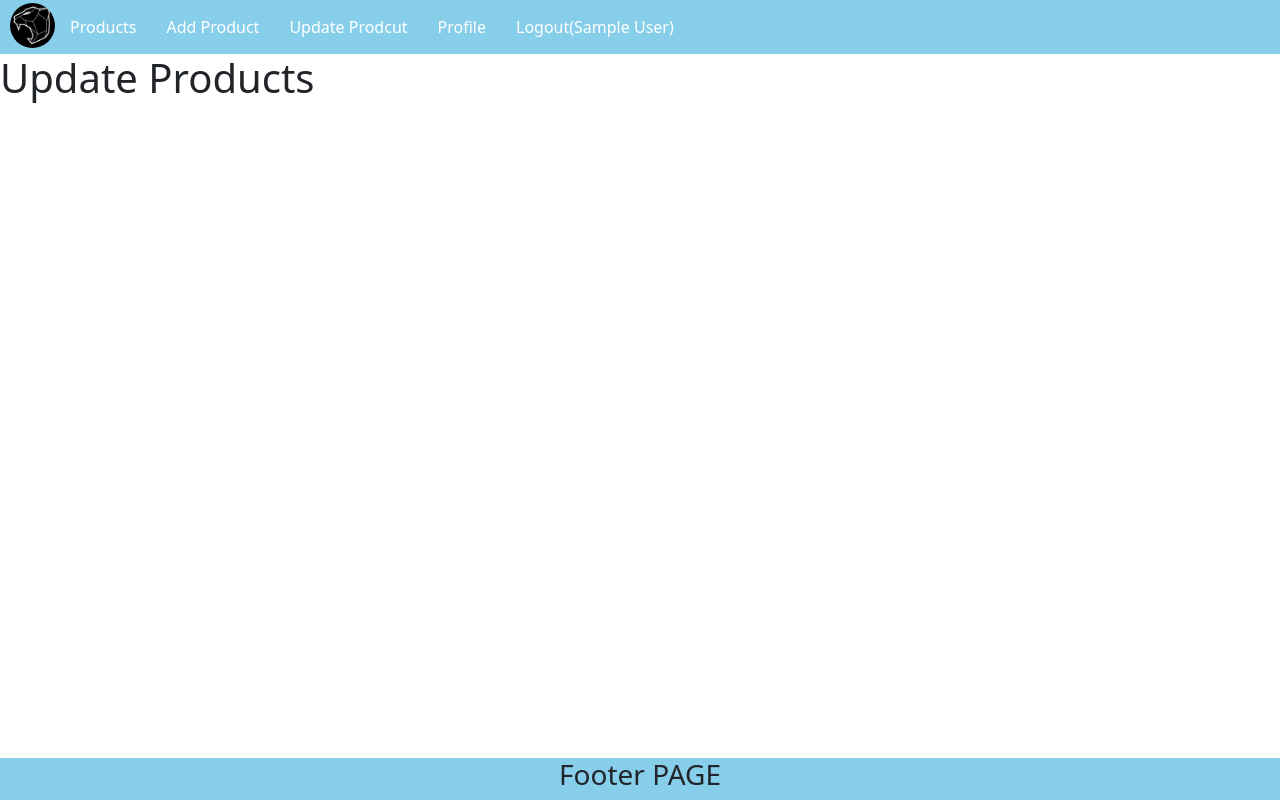
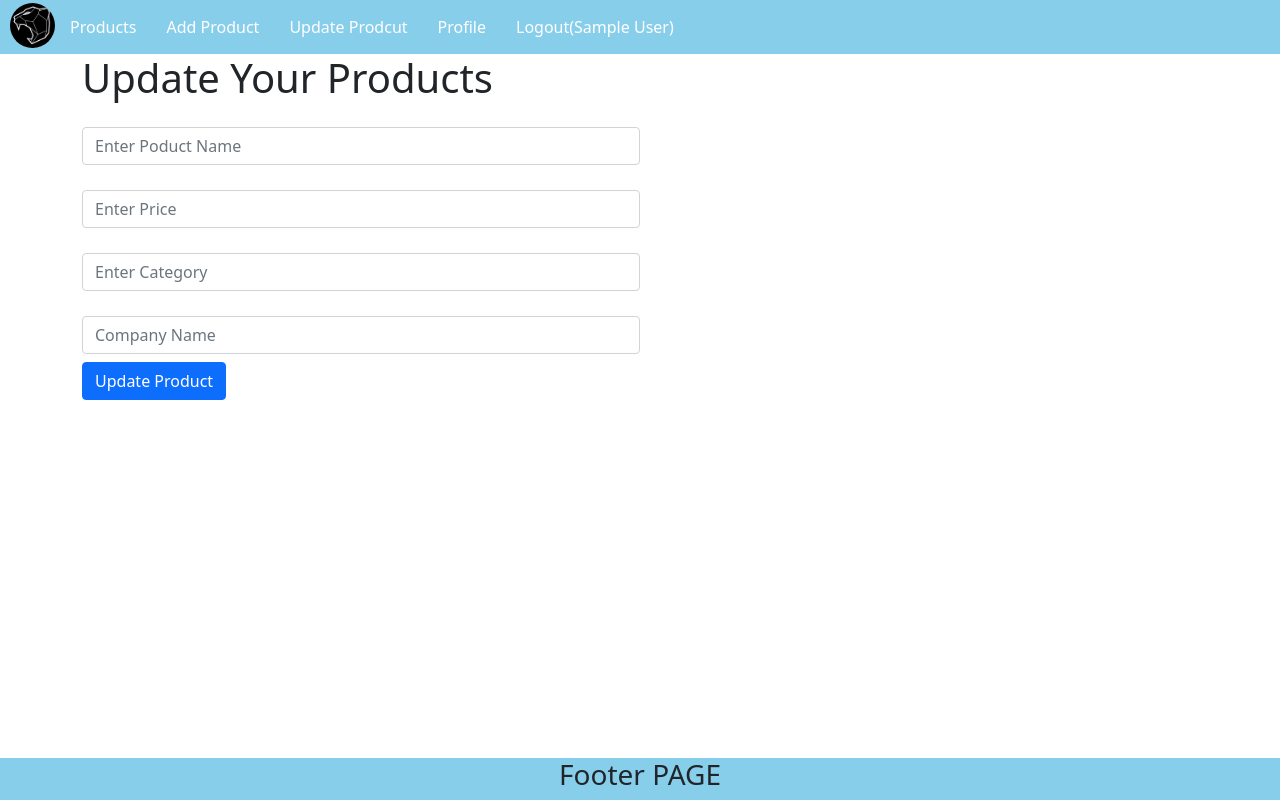
Before and after one commit to majidkhan0786/e-dashboard, a React (Create React App) app: page /update/1 in a window 1280 px wide. Built offline with nearby package versions, Linux system fonts and the light colour scheme; no server answers; sample sign-in values are in the browser's storage.

Commit message:
Add update Component

```diff
--- a/src/App.js
+++ b/src/App.js
@@ -7,6 +7,7 @@ import PrivateComponent from "./Components/PrivateComponent";
 import Login from "./Components/Login";
 import AddProduct from "./Components/AddProduct";
 import ProductLists from "./Components/ProductLists";
+import UpdateProduct from "./Components/UpdateProduct";
 function App() {
   return (
     <div className="App">
@@ -18,7 +19,7 @@ function App() {
           <Route element={<PrivateComponent />}   >
             <Route path="/" element={<ProductLists />} />
             <Route path="/add" element={<AddProduct/>} />
-            <Route path="/update/:id" element={<h1> Update Products </h1>} />
+            <Route path="/update/:id" element={<UpdateProduct />} />
             <Route path="/logout" element={<h1> Logout </h1>} />
             <Route path="/profile" element={<h1> Profile Page </h1>} />
           </Route>
--- a/src/Components/ProductLists.js
+++ b/src/Components/ProductLists.js
@@ -69,7 +69,7 @@ const ProductLists = () => {
                         >
                           Delete
                         </button>
-                        <Link to = {"/update/" + ListTingData._id}>  </Link>
+                        <Link to = {"/update/" + ListTingData._id}> update </Link>
                       </li>
 
                     </ul>
--- /dev/null
+++ b/src/Components/UpdateProduct.js
@@ -0,0 +1,96 @@
+/* eslint-disable react-hooks/exhaustive-deps */
+import React, { useState, useEffect } from "react";
+import { useParams } from "react-router-dom";
+import axios from "axios";
+const UpdateProduct = () => {
+  const [name, setName] = useState("");
+  const [price, setPrice] = useState("");
+  const [Category, setCategory] = useState("");
+  const [Company, setCompany] = useState("");
+  const params = useParams();
+
+  useEffect(() => {
+    console.log(params);
+    getProductDetails();
+  }, [params]);
+
+  const Updates = (e) => {
+    e.preventDefault();
+    console.log(name, price, Category, Company);
+  };
+
+  const getProductDetails = () => {
+    var config = {
+        method: 'get',
+        url: `http://localhost:5000/product/${params.id}`,
+        headers: { }
+      };
+
+      axios(config)
+      .then(function (response) {
+        console.log(JSON.stringify(response.data));
+        setName(config.name)
+      })
+      .catch(function (error) {
+        console.log(error);
+      });
+
+  };
+
+  return (
+    <>
+      <div className="container">
+        <h1>Update Your Products </h1>
+
+        <div className="addData-div">
+          <form>
+            <input
+              type="text"
+              className="form-control"
+              placeholder="Enter Poduct Name"
+              value={name}
+              onChange={(e) => {
+                setName(e.target.value);
+              }}
+            />
+
+            <input
+              type="number"
+              className="form-control"
+              placeholder="Enter Price"
+              min={0}
+              value={price}
+              onChange={(e) => {
+                setPrice(e.target.value);
+              }}
+            />
+            <input
+              type="text"
+              className="form-control"
+              placeholder="Enter Category"
+              value={Category}
+              onChange={(e) => {
+                setCategory(e.target.value);
+              }}
+            />
+            <input
+              type="text"
+              className="form-control"
+              placeholder="Company Name"
+              value={Company}
+              onChange={(e) => {
+                setCompany(e.target.value);
+              }}
+            />
+
+            <button onClick={Updates} className="btn btn-primary mt-2">
+              Update Product
+            </button>
+          </form>
+        </div>
+      </div>
+    </>
+  );
+};
+
+export default UpdateProduct;
```
